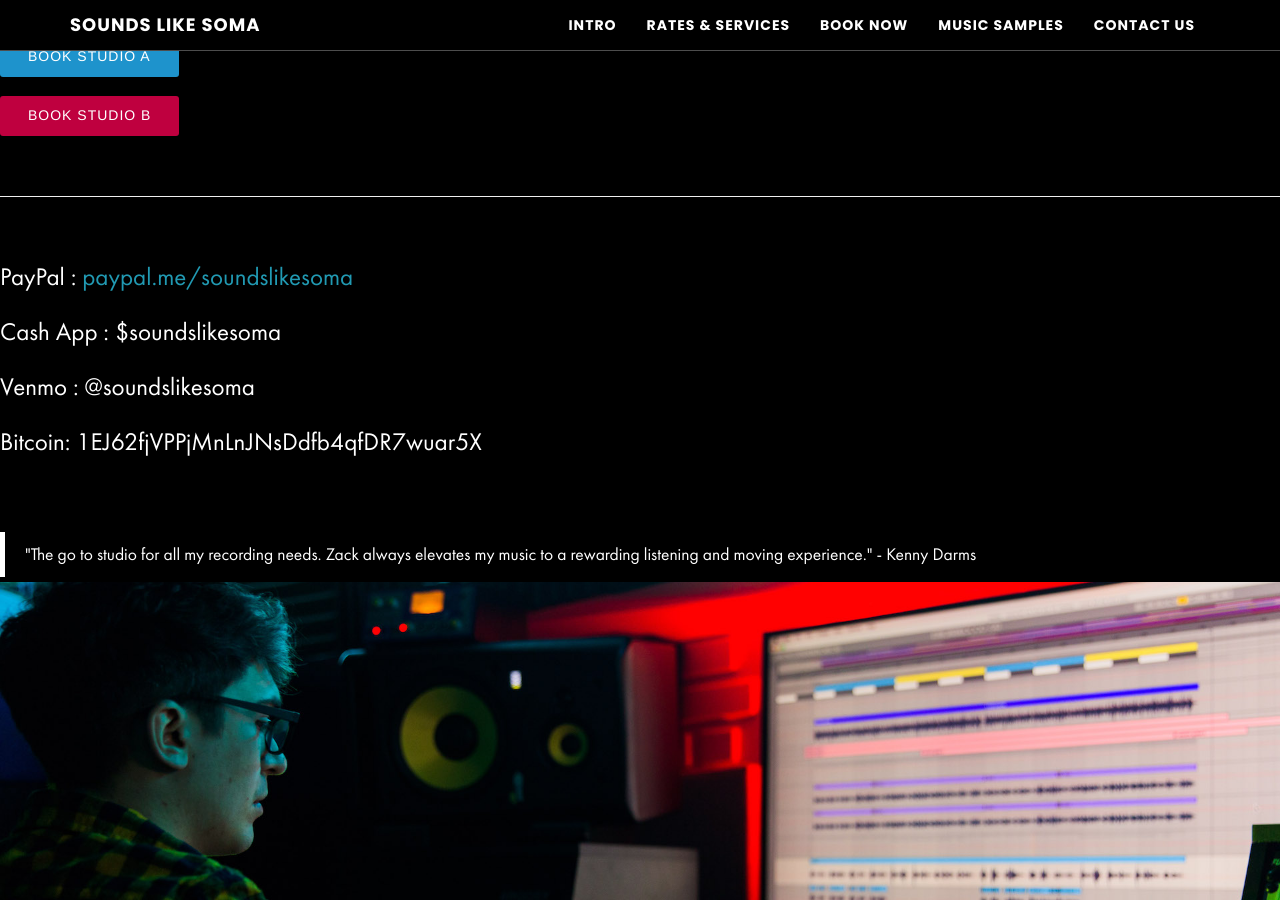
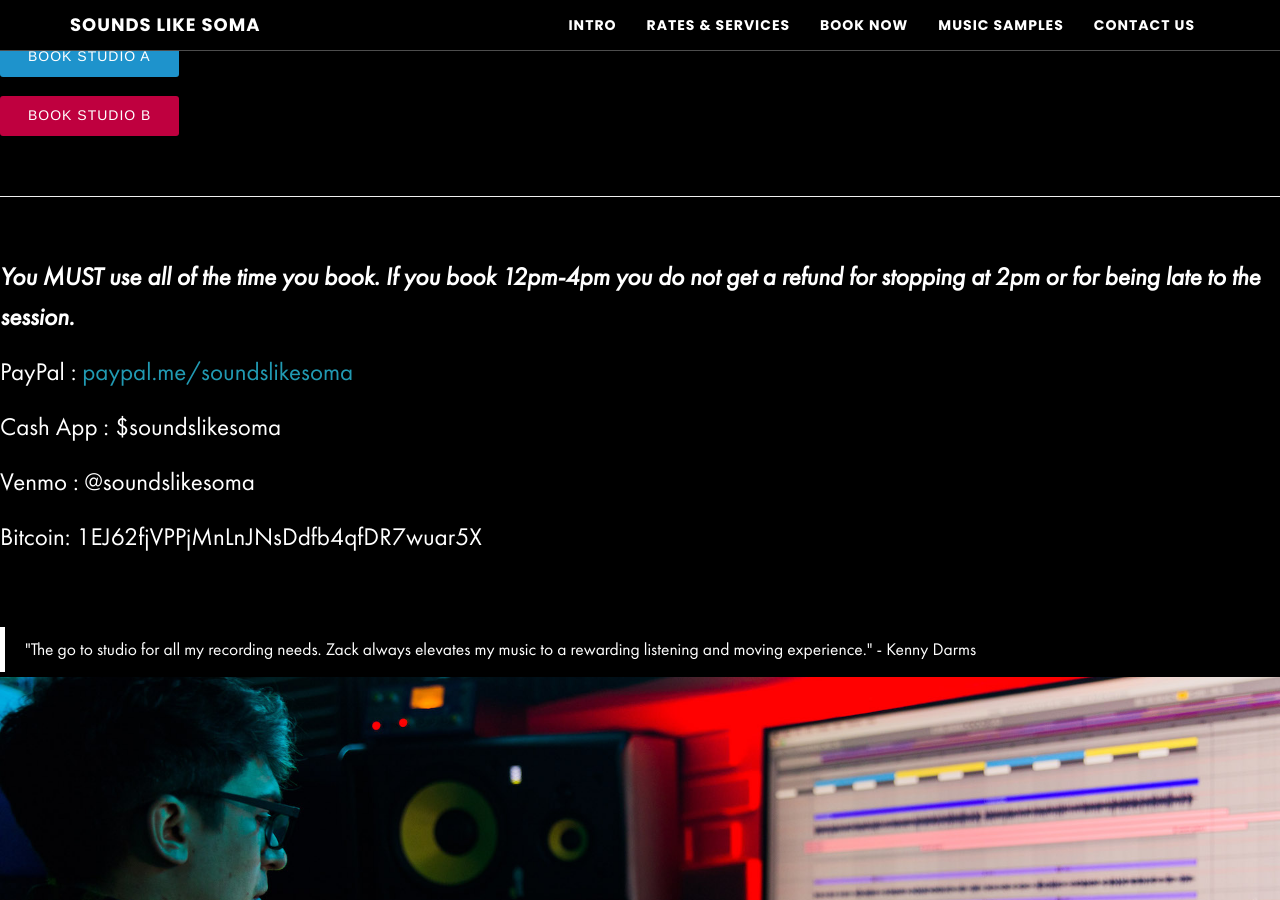
Before and after one commit to zackhanni/Soma-website-classic, a Jekyll site: the page built from _posts/2015-08-03-book-now.md, in a window 1280 px wide and 900 px high, scrolled down 1071 px. Built offline with Jekyll 4.4.1, drawn with Linux system fonts in a browser that asks for light colours; our own code applies the rules of GitHub Pages for plain Markdown files.

Commit message:
booking / cancelation policy

```diff
--- a/_posts/2015-08-03-book-now.md
+++ b/_posts/2015-08-03-book-now.md
@@ -13,6 +13,8 @@ header_image: true
 
 - - -
 
+**_You MUST use all of the time you book. If you book 12pm-4pm you do not get a refund for stopping at 2pm or for being late to the session._**
+
 PayPal : <a href="https://www.paypal.me/soundslikesoma" target="PayPal Payment Link">paypal.me/soundslikesoma</a>
 
 Cash App : $soundslikesoma
```
